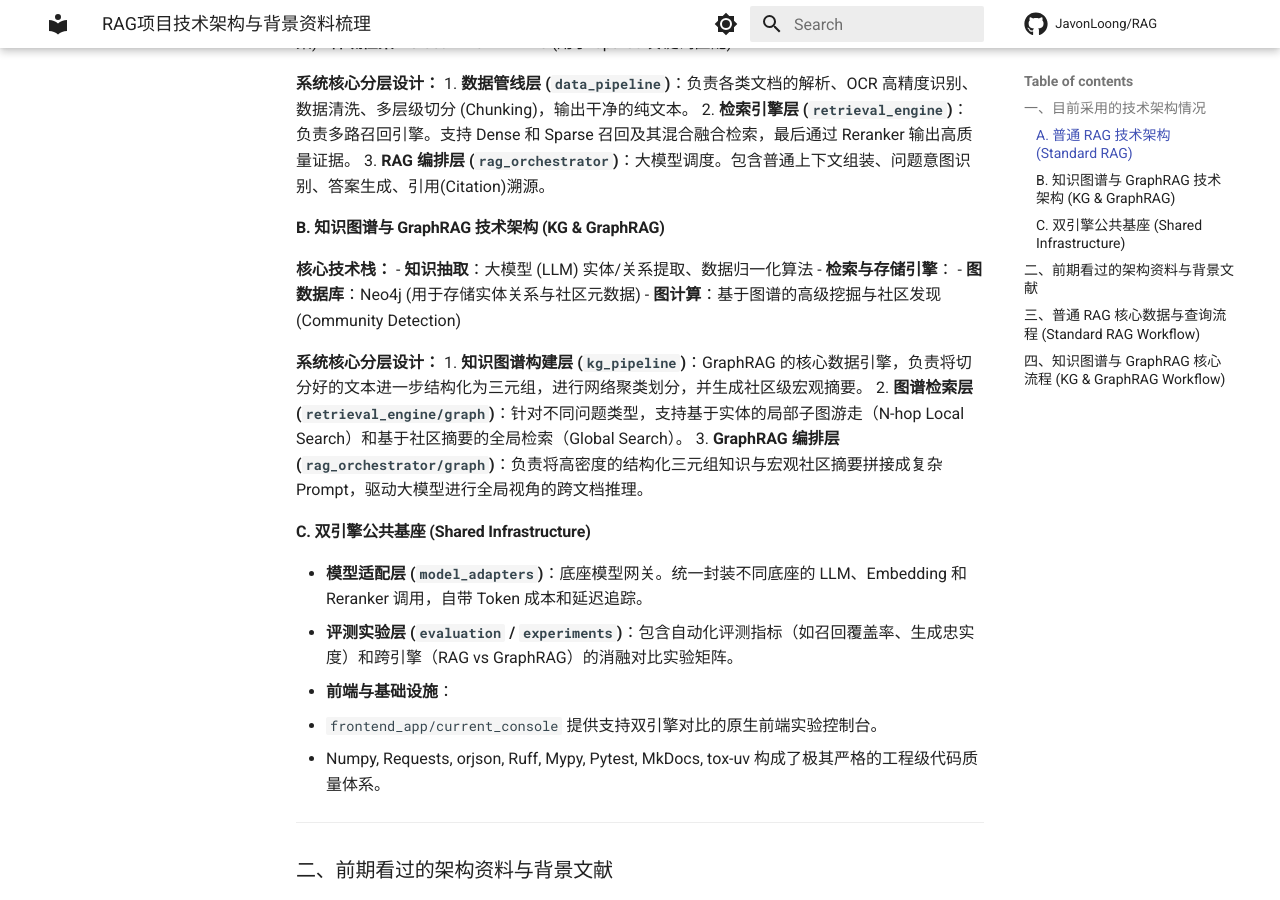
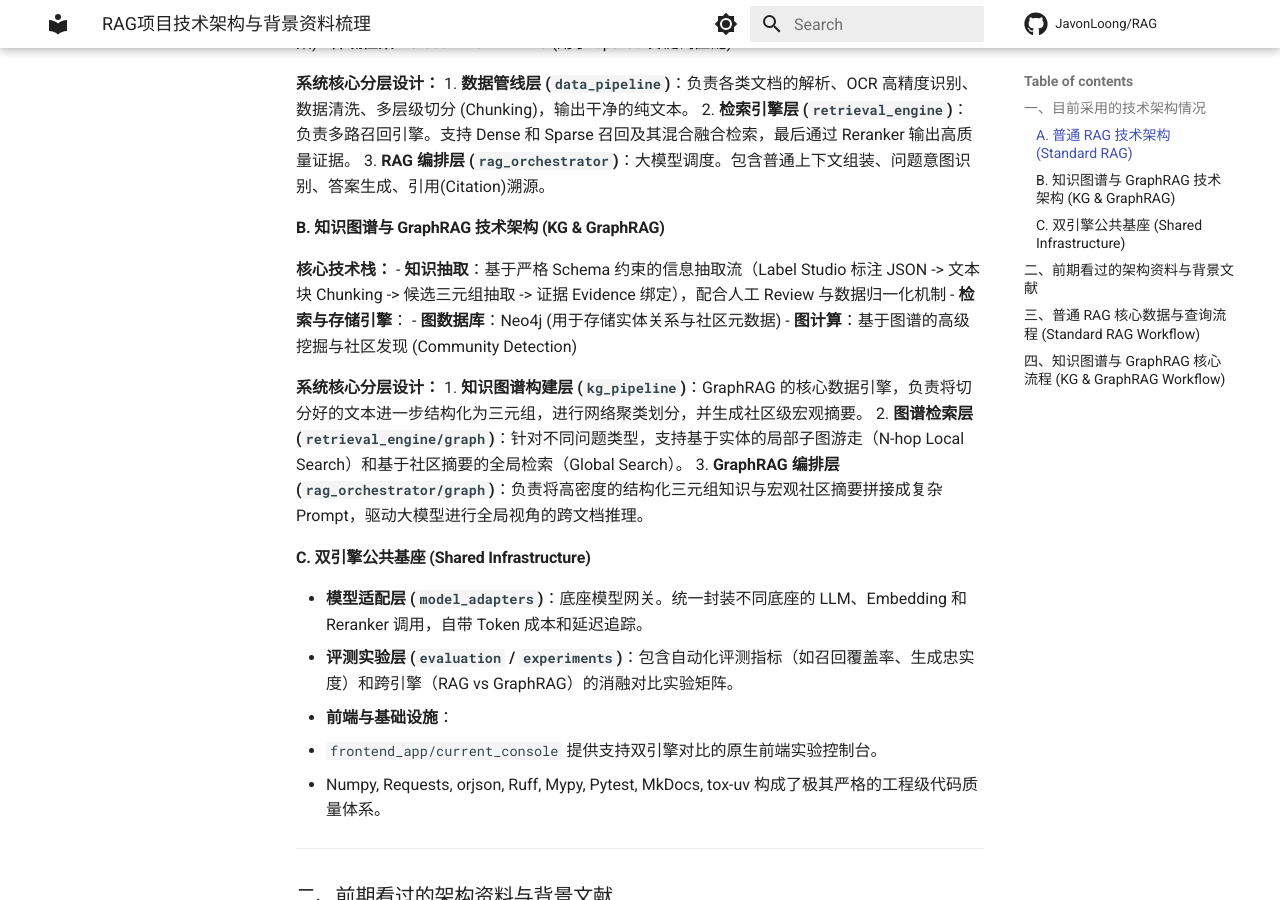
Before and after one commit to JavonLoong/RAG, an MkDocs documentation site: the page built from docs/project_deliverables/RAG技术架构与背景资料梳理.md, in a window 1280 px wide and 900 px high, scrolled down 405 px. Built offline with MkDocs 1.6.1 and Material for MkDocs 9.7.7, drawn with Linux system fonts in a browser that asks for light colours; comment, search, counter and statistics services are not loaded.

Commit message:
docs: 细化知识抽取的具体流程

```diff
--- a/docs/project_deliverables/RAG技术架构与背景资料梳理.md
+++ b/docs/project_deliverables/RAG技术架构与背景资料梳理.md
@@ -21,7 +21,7 @@
 #### B. 知识图谱与 GraphRAG 技术架构 (KG & GraphRAG)
 
 **核心技术栈：**
-- **知识抽取**：大模型 (LLM) 实体/关系提取、数据归一化算法
+- **知识抽取**：基于严格 Schema 约束的信息抽取流（Label Studio 标注 JSON -> 文本块 Chunking -> 候选三元组抽取 -> 证据 Evidence 绑定），配合人工 Review 与数据归一化机制
 - **检索与存储引擎**：
   - **图数据库**：Neo4j (用于存储实体关系与社区元数据)
   - **图计算**：基于图谱的高级挖掘与社区发现 (Community Detection)
```
